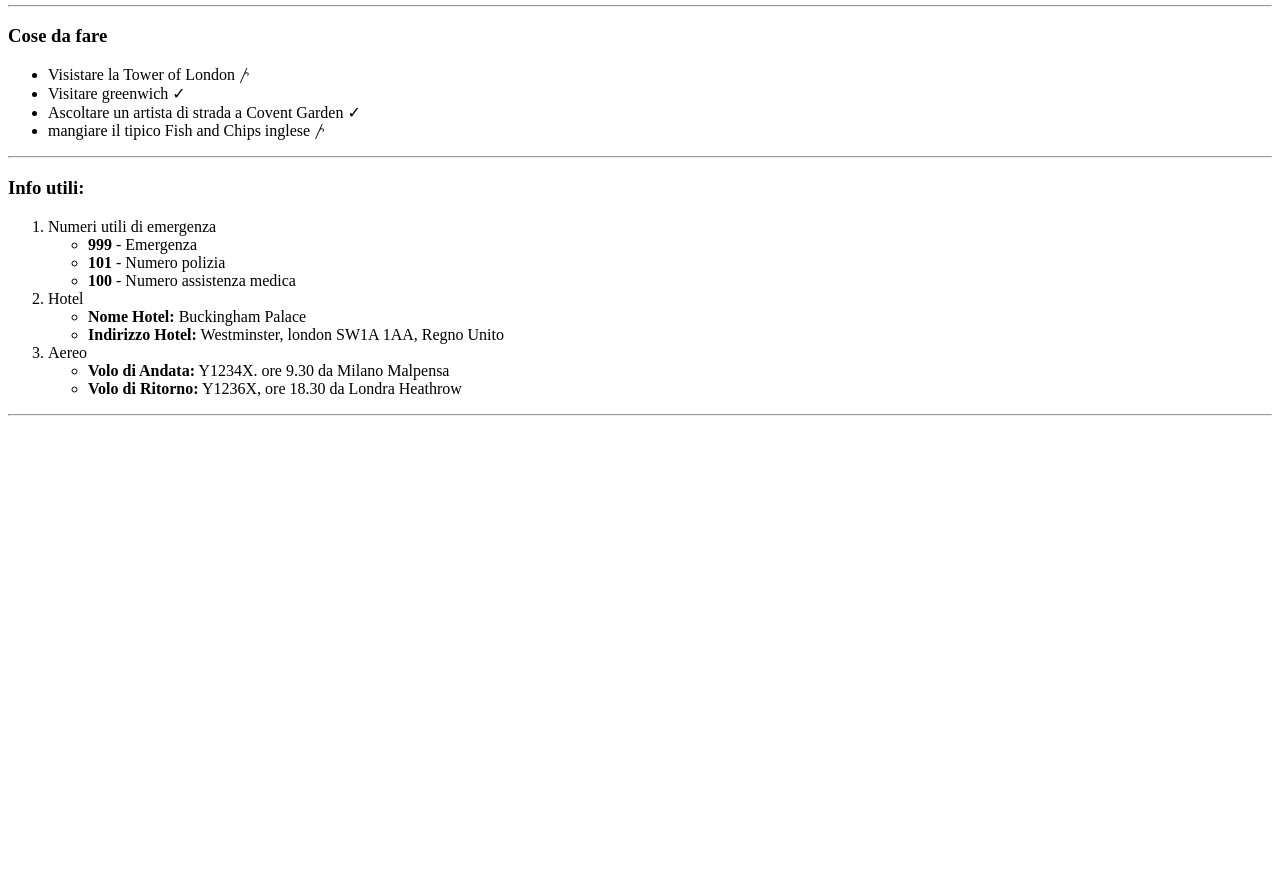
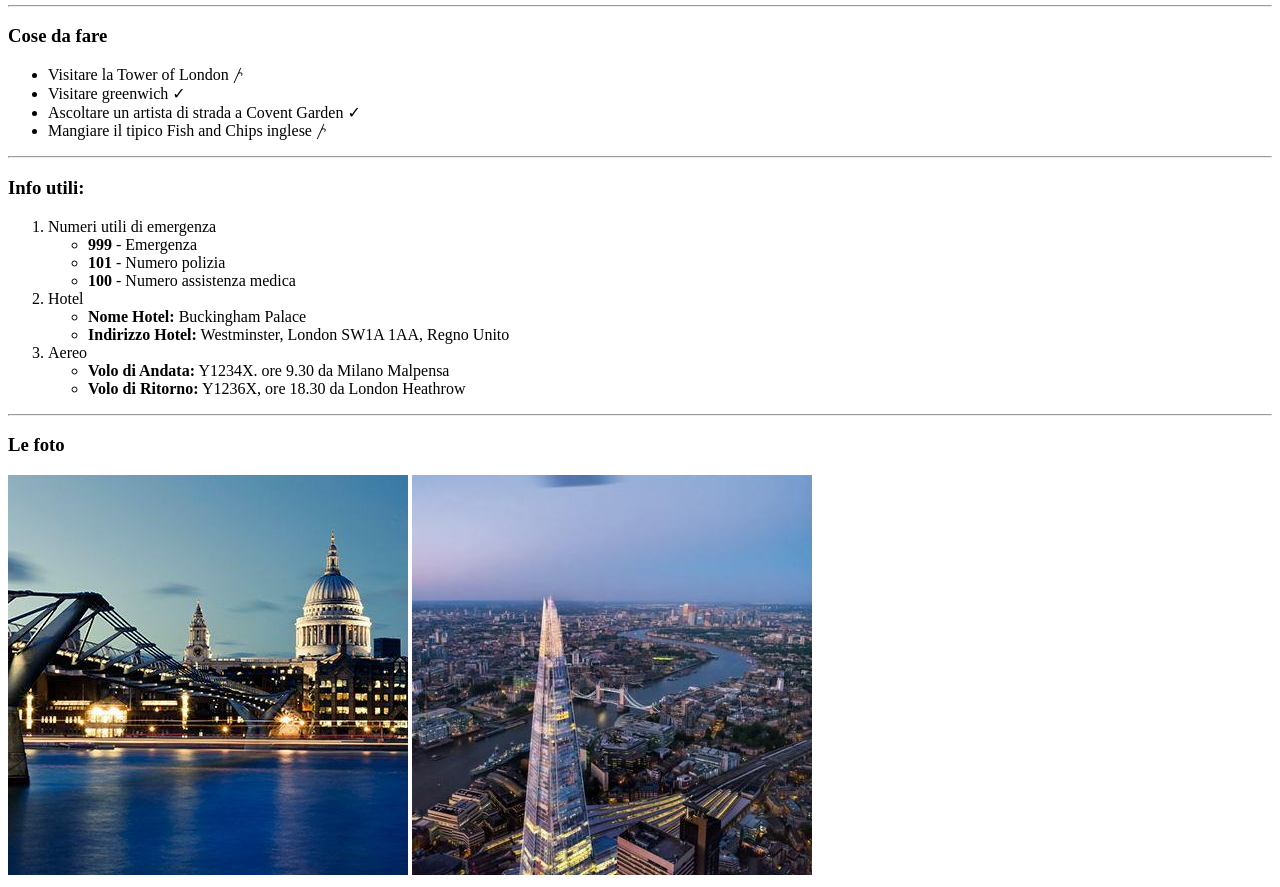
Before and after one commit to ariannadrovandi/html-london-trip, a plain HTML site: page index.html in a window 1280 px wide. Shown: the part 876-1763 px from the top of the page. Before the commit the page ends 1300 px from the top, so only its background shows below. Drawn offline with Linux system fonts and the light colour scheme.

Commit message:
added footer

```diff
--- a/index.html
+++ b/index.html
@@ -66,10 +66,10 @@
     <section>
       <h3>Cose da fare</h3>
       <ul>
-        <li>Visistare la Tower of London &#67861;</li>
+        <li>Visitare la Tower of London &#67861;</li>
         <li>Visitare greenwich &check;</li>
         <li>Ascoltare un artista di strada a Covent Garden &check;</li>
-        <li>mangiare il tipico Fish and Chips inglese &#67861;</li>
+        <li>Mangiare il tipico Fish and Chips inglese &#67861;</li>
       </ul>
       <hr>
     </section>
@@ -87,12 +87,12 @@
         <li>Hotel <br>
           <ul>
             <li><strong>Nome Hotel:</strong> Buckingham Palace</li>
-            <li><strong>Indirizzo Hotel:</strong> Westminster, london SW1A 1AA, Regno Unito</li>
+            <li><strong>Indirizzo Hotel:</strong> Westminster, London SW1A 1AA, Regno Unito</li>
           </ul></li>
         <li>Aereo <br>
           <ul>
             <li><strong>Volo di Andata:</strong> Y1234X. ore 9.30 da Milano Malpensa</li>
-            <li><strong>Volo di Ritorno:</strong> Y1236X, ore 18.30 da Londra Heathrow</li>
+            <li><strong>Volo di Ritorno:</strong> Y1236X, ore 18.30 da London Heathrow</li>
           </ul></li>
       </ol>
       <hr>
@@ -102,7 +102,9 @@
   <!--Fine main-->
   <!--Inizio footer-->
   <footer>
-
+    <h3>Le foto</h3>
+    <img src="img/london-400x400-compressor_0.jpg" alt="Millennuim bridge">
+    <img src="img/london_2.jpg" alt="The Shard">
   </footer>
   <!--Fine footer-->
 </body>
```
